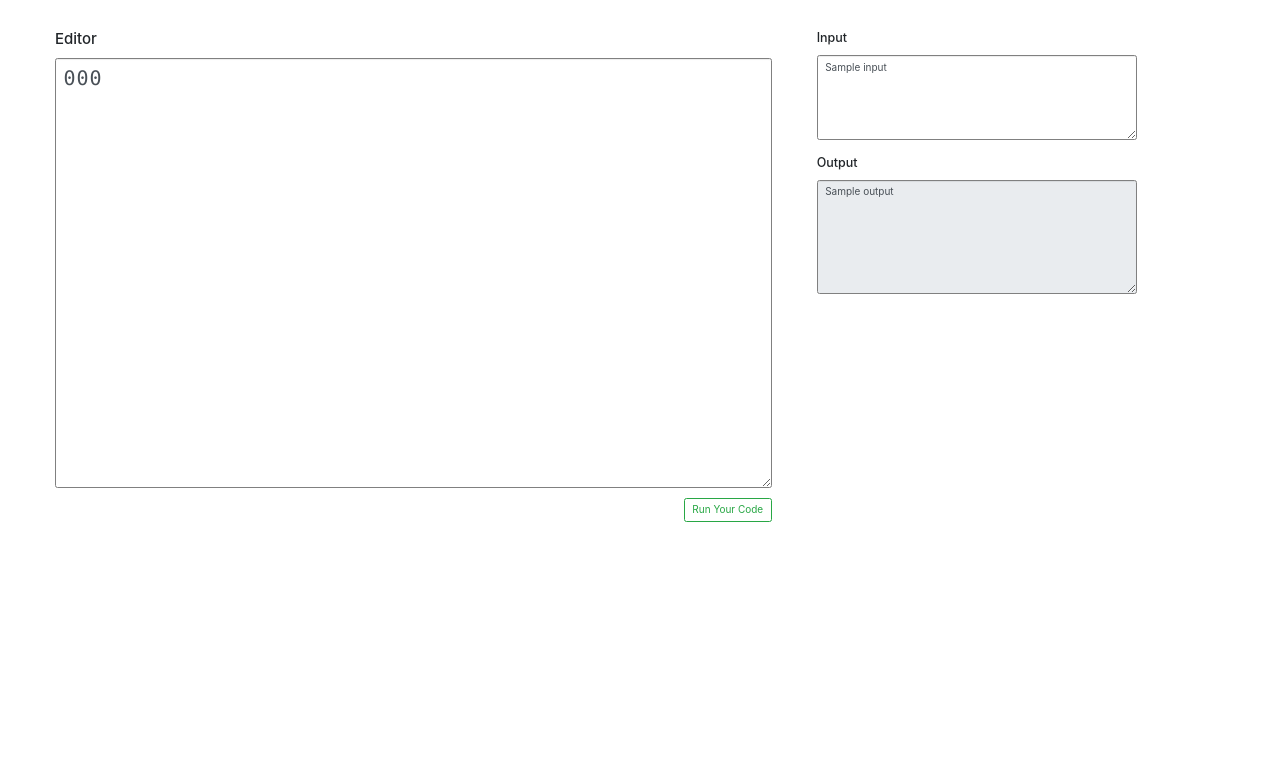
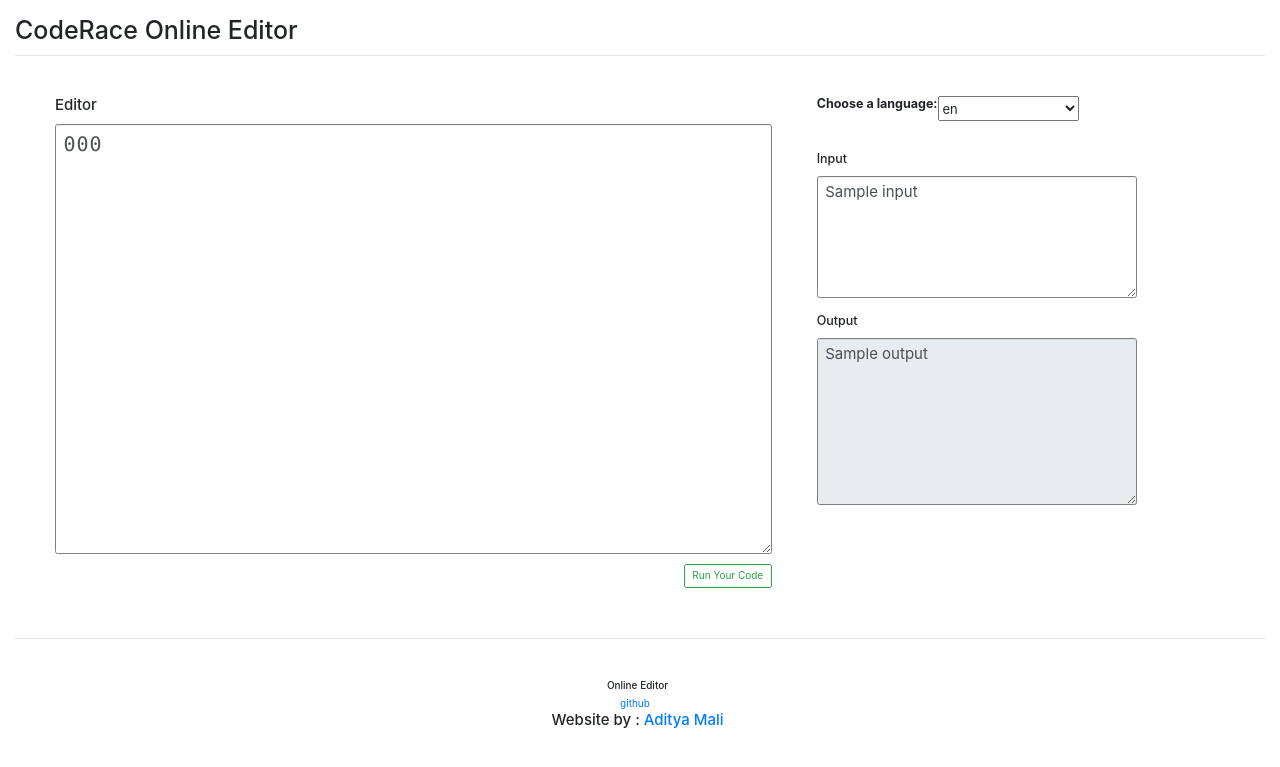
Before and after one commit to maliaditya/Racecode-online-editor, a Django app: template RaceCode/Home/templates/Home/home.html in a window 1280 px wide. Shown: the top 767 px of the page. Run offline with Django 3.2, Linux system fonts and the light colour scheme; the template is opened without the code that fills it: most values are stand-ins (such as "Sample title", 1, 10 or a date in 2020); some libraries are stand-ins or nearby versions.

Commit message:
other language compiler added

```diff
--- a/RaceCode/Home/templates/Home/home.html
+++ b/RaceCode/Home/templates/Home/home.html
@@ -9,29 +9,65 @@
     <link rel="stylesheet" href="https://maxcdn.bootstrapcdn.com/bootstrap/4.0.0/css/bootstrap.min.css" integrity="sha384-Gn5384xqQ1aoWXA+058RXPxPg6fy4IWvTNh0E263XmFcJlSAwiGgFAW/dAiS6JXm" crossorigin="anonymous">
 
   </head>
+  <style>
+
+
+  </style>
   <body>
 
     <div class="container-fluid">
+      <br>
+      <h1>CodeRace Online Editor</h1>
+      <hr>
       <div class="row">
+
+
         <div class="col-sm-12 ml-5 mr-5 mt-5 mb-5">
 
+
           <form action="/run" method="post">
+
             {% csrf_token %}
             <div class="form-group row">
               <div class="col-sm-7 mr-5 ml-3">
                 <label for="comment"><h4>Editor</h4></label>
-                <textarea class="form-control" placeholder="Test Your Python Code Here!" rows="14" name="code_area" style="border:1px solid grey; letter-spacing: 1px; font-family: 'Lucida Console'; font-size: 20px; " onkeydown="if(event.keyCode===9){var v=this.value,s=this.selectionStart,e=this.selectionEnd;this.value=v.substring(0, s)+'\t'+v.substring(e);this.selectionStart=this.selectionEnd=s+1;return false;}">{{code}}</textarea>
+                <textarea class="form-control" placeholder="Test Your Code Here! for Java keep the class public" rows="14" name="code_area" style=" border:1px solid grey; letter-spacing: 1px; font-family: 'Lucida Console'; font-size: 20px; " onkeydown="if(event.keyCode===9){var v=this.value,s=this.selectionStart,e=this.selectionEnd;this.value=v.substring(0, s)+'\t'+v.substring(e);this.selectionStart=this.selectionEnd=s+1;return false;}">{{code}}</textarea>
               </div>
 
               <div class="col-sm-3">
+                <div class="row">
+
+                  <h5><label for="comment">Choose a language:</label></h5>
+
+                  <select  style="width: 141px;height: 25px;font-size: 13px;" name="lang" id="lang">
+                    <option selected>{{lang}}</option>
+
+                    <option value="python3">Python3</option>
+                    <option value="java">Java</option>
+                    <option value="c99">C</option>
+                    <option value="cpp">CPP</option>
+                    <option value="ruby">Ruby</option>
+                    <option value="go">GO Lang</option>
+                    <option value="bash">Bash Shell</option>
+                    <option value="csharp">C#</option>
+                    <option value="swift">Swift</option>
+                    <option value="dart">Dart</option>
+
+
+                  </select>
+
+                </div>
+                <br>
+                <br>
                 <div class="row mb-4">
                   <label for="comment"><h5>Input</h5></label>
-                  <textarea class="form-control" rows="5" name="input_area" placeholder="Custom Input example: 2,3 (No Spaces Allowed!)" style="border:1px solid grey;">{{input}}</textarea>
+                  <textarea class="form-control" rows="5" name="input_area" placeholder="Custom Input:" style="font-size:15px; border:1px solid grey;">{{input}}</textarea>
                 </div>
                 <div class="row">
                   <label for="comment"><h5>Output</h5></label>
-                  <textarea class="form-control" rows="7" name="output_area" style="border:1px solid grey;" disabled>{{output}}</textarea>
+                  <textarea class="form-control" rows="7" name="output_area" style="border:1px solid grey;  font-size: 15px;" disabled>{{output}}</textarea>
                 </div>
+
               </div>
             </div>
             <div class="form-group row">
@@ -40,9 +76,29 @@
               </div>
             </div>
           </form>
-
         </div>
       </div>
     </div>
   </body>
+
+
+
+  <div class="container-fluid">
+		<hr>
+    <div class="row">
+    <hr>
+      <div class="col-xs-12 col-sm-12 col-md-12 mt-2 mt-sm-5">
+        <ul class="list-unstyled list-inline social text-center">
+<h6><div class="menu">Online Editor</div></h6>
+
+          <li class="list-inline-item"><a href="https://github.com/maliaditya/Web-Dev-in-Django-/tree/master/RaceCode"><i class="fab fa-github"></i>github</a></li>
+           <h4><div class="menu">Website by :<a href="https://www.linkedin.com/in/aditya-mali-477a01156"> Aditya Mali</a></h4></ul></div>
+
+      </div>
+      </hr>
+    </div>
+
+  </div>
+
+
 </html>
--- a/RaceCode/Home/urls.py
+++ b/RaceCode/Home/urls.py
@@ -3,7 +3,7 @@ from django.urls import path,include
 from . import views
 
 urlpatterns = [
-    path('',views.home),
+    path('',views.home,name = 'home'),
     path('run',views.runcode),
 
 ]
--- /dev/null
+++ b/RaceCode/file.txt
@@ -0,0 +1 @@
+helloe
```
Also changed, not shown: RaceCode/Home/views.py (+64 -19 lines).
